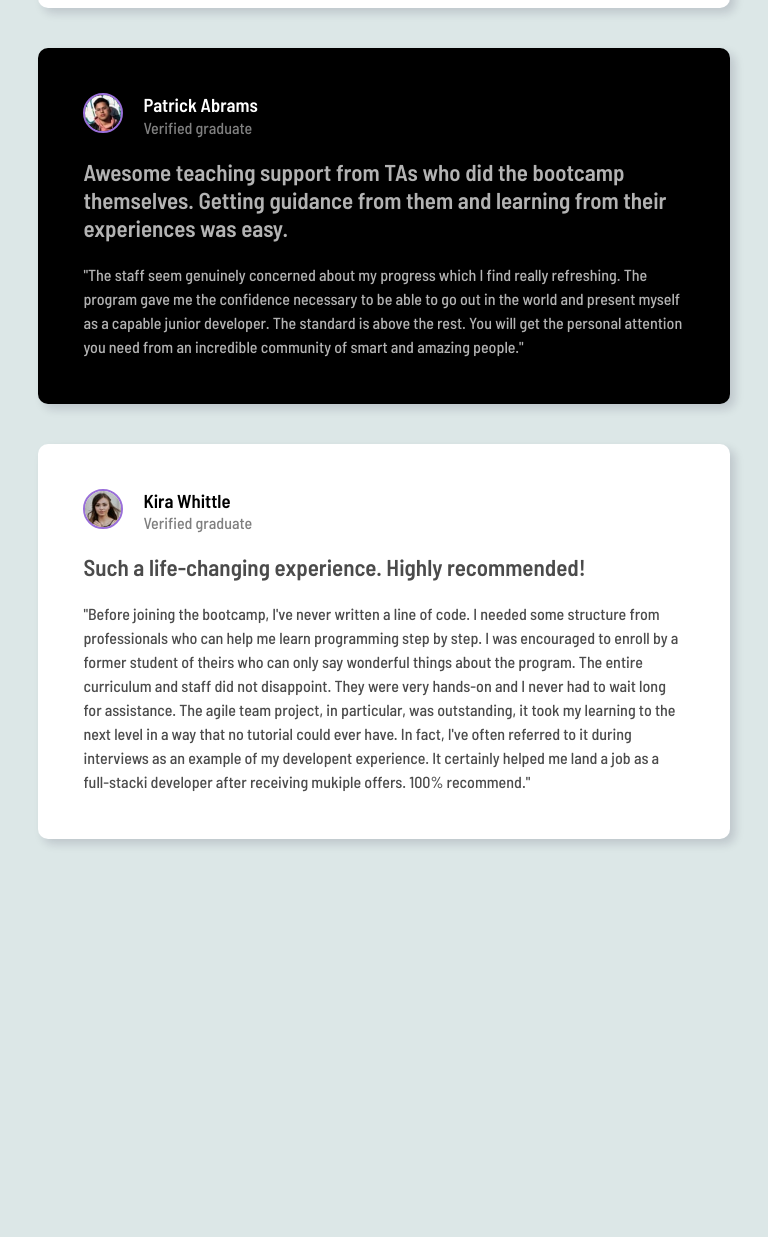
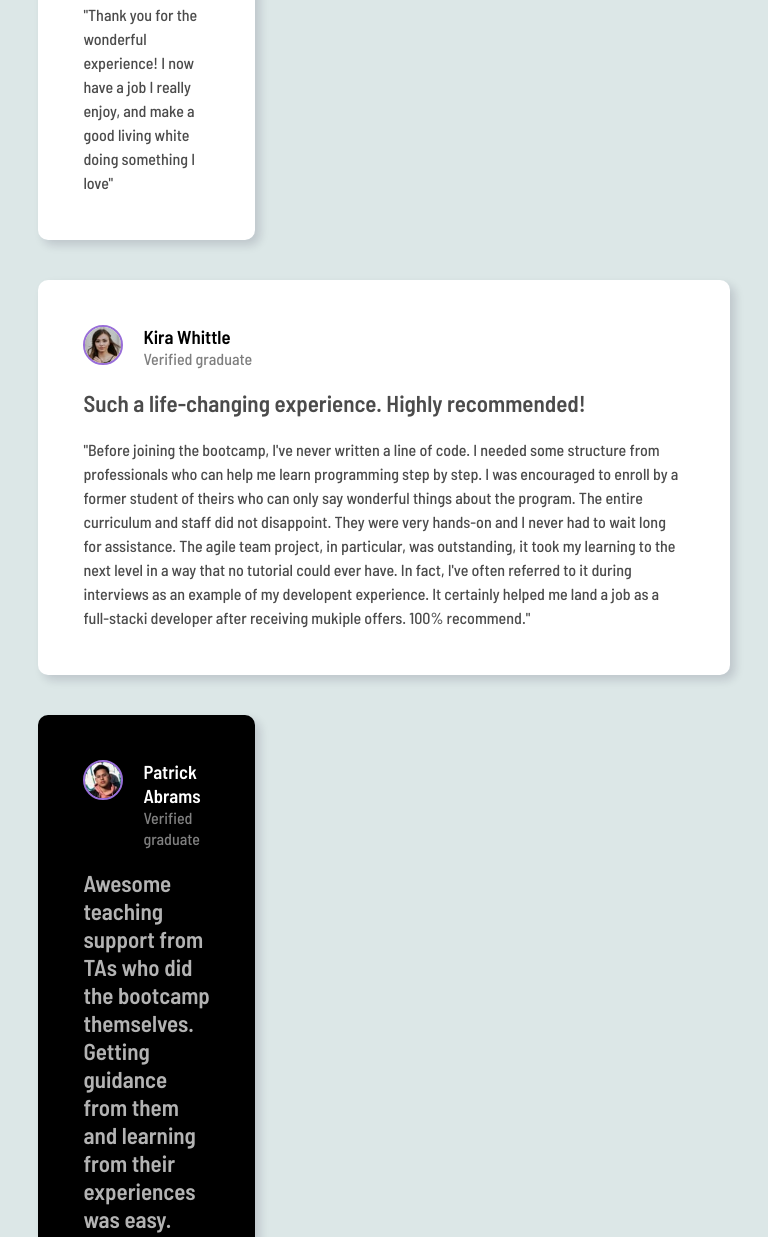
Before and after one commit to SedativeGlam/Testimonials, a plain HTML site: page index.html in a window 768 px wide. Shown: the part 1053-2290 px from the top of the page. Before the commit the page ends 2002 px from the top, so only its background shows below. Drawn offline with Linux system fonts and the light colour scheme.

Commit message:
Add files via upload

```diff
--- a/style.css
+++ b/style.css
@@ -125,3 +125,19 @@ b {
     grid-row: 5;
   }
 }
+
+@media screen and (min-width: 768px) and (max-width: 1023px) {
+  .container {
+    width: 90%;
+    grid-template-columns: repeat(3, 1fr);
+  }
+
+  .item-1 {
+    grid-column: 1 / 3;
+  }
+
+  .item-5 {
+    grid-column: 1 / 4;
+    grid-row: 3 / 4;
+  }
+}
```
